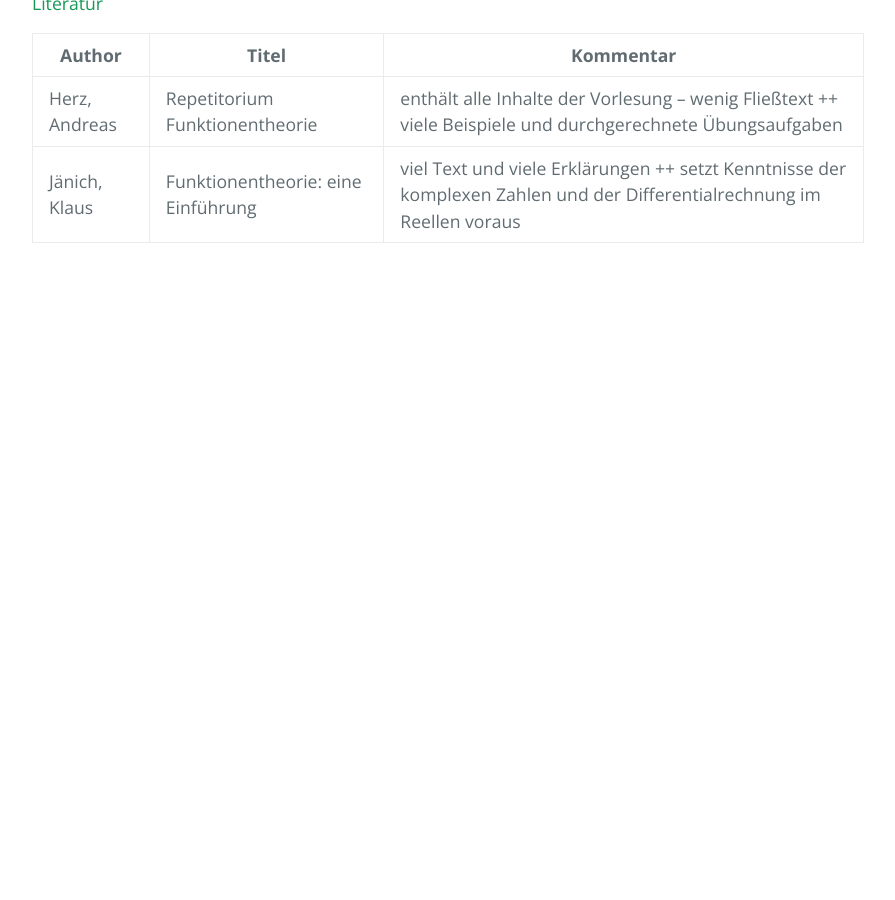
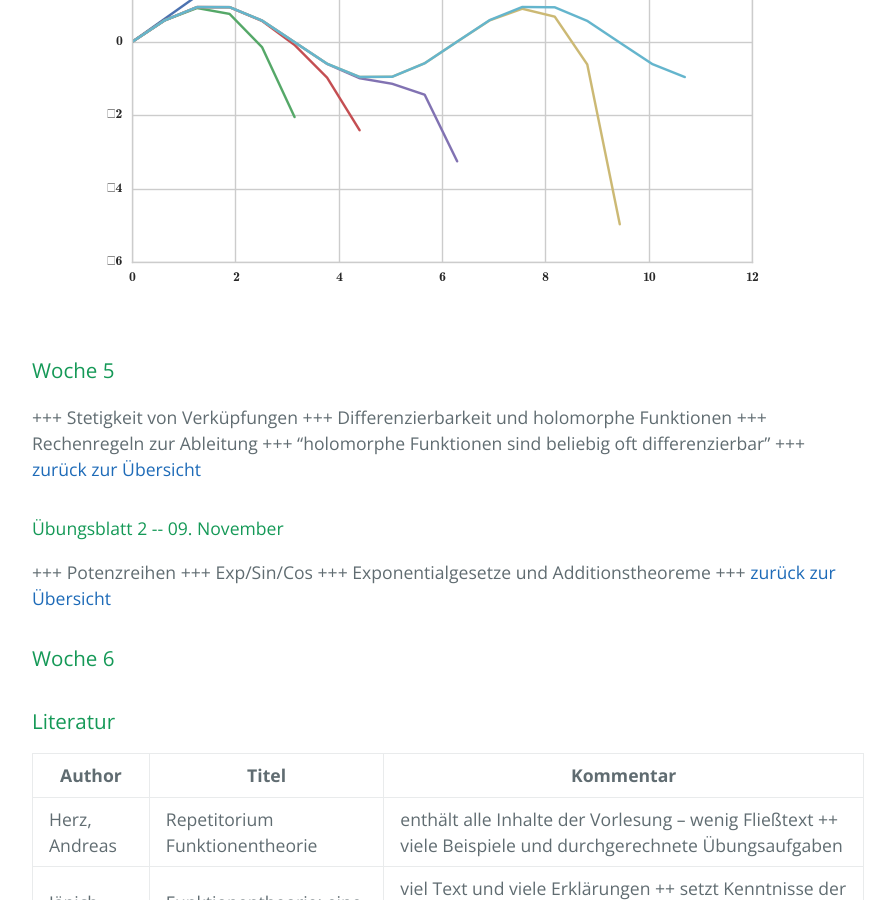
Before and after one commit to highlando/17-funktionentheorie-ovgu, a Jekyll site: the page built from index.md, in a window 1280 px wide and 900 px high, scrolled down 2081 px. Shown: the whole window, without its empty margins (192-1087 px from the left). Built offline with Jekyll 4.4.1, drawn with Linux system fonts in a browser that asks for light colours; emoji names are drawn with the system emoji font; our own code applies the rules of GitHub Pages for plain Markdown files; before the commit the page ends 2356 px from its top, so only the background shows below that.

Commit message:
Woche 5 ++

```diff
--- a/index.md
+++ b/index.md
@@ -51,12 +51,19 @@ Hier gibt's die grundlegenden und aktuelle Informationen zur Vorlesung *Funktion
 
 ### Woche 4
 +++ Sinus, Cosinus und die Exponentialfunktion als Potenzreihen +++ Additionstheoreme +++ Approximation durch abgeschnittene Potenzreihen +++ :chart_with_upwards_trend: [Illustration](files/truncatedsines.html) -- :floppy_disk: [pythoncode](files/sinus-series-test.py)  +++ Stetigkeit und Darstellung komplexer Funktionen +++ [zur&uuml;ck zur &Uuml;bersicht](#overview)
+![truncated sine](files/figure_truncatedsine.png)
 
 ### Woche 5
++++ Stetigkeit von Verk&uuml;pfungen +++ Differenzierbarkeit und holomorphe Funktionen +++ Rechenregeln zur Ableitung +++ "holomorphe Funktionen sind beliebig oft differenzierbar" +++ [zur&uuml;ck zur &Uuml;bersicht](#overview)
+
+
 <h4 id="exerciseii"> &Uuml;bungsblatt 2 -- 09. November </h4>
 +++ Potenzreihen +++ Exp/Sin/Cos +++ Exponentialgesetze und Additionstheoreme +++ [zur&uuml;ck zur &Uuml;bersicht](#overview)
 
-#### Literatur
+
+### Woche 6
+
+### Literatur
 
 | Author | Titel | Kommentar |
 | ------- | ------ | ------- |
```
